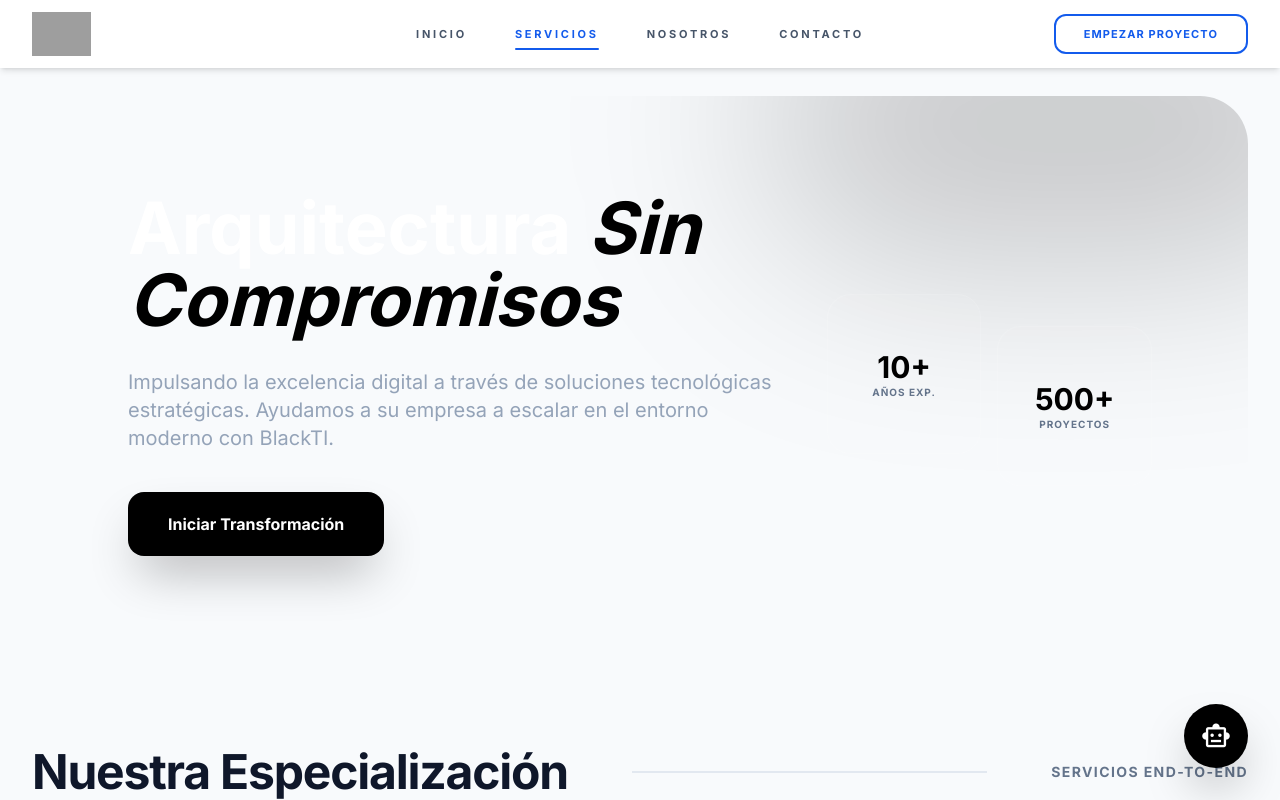
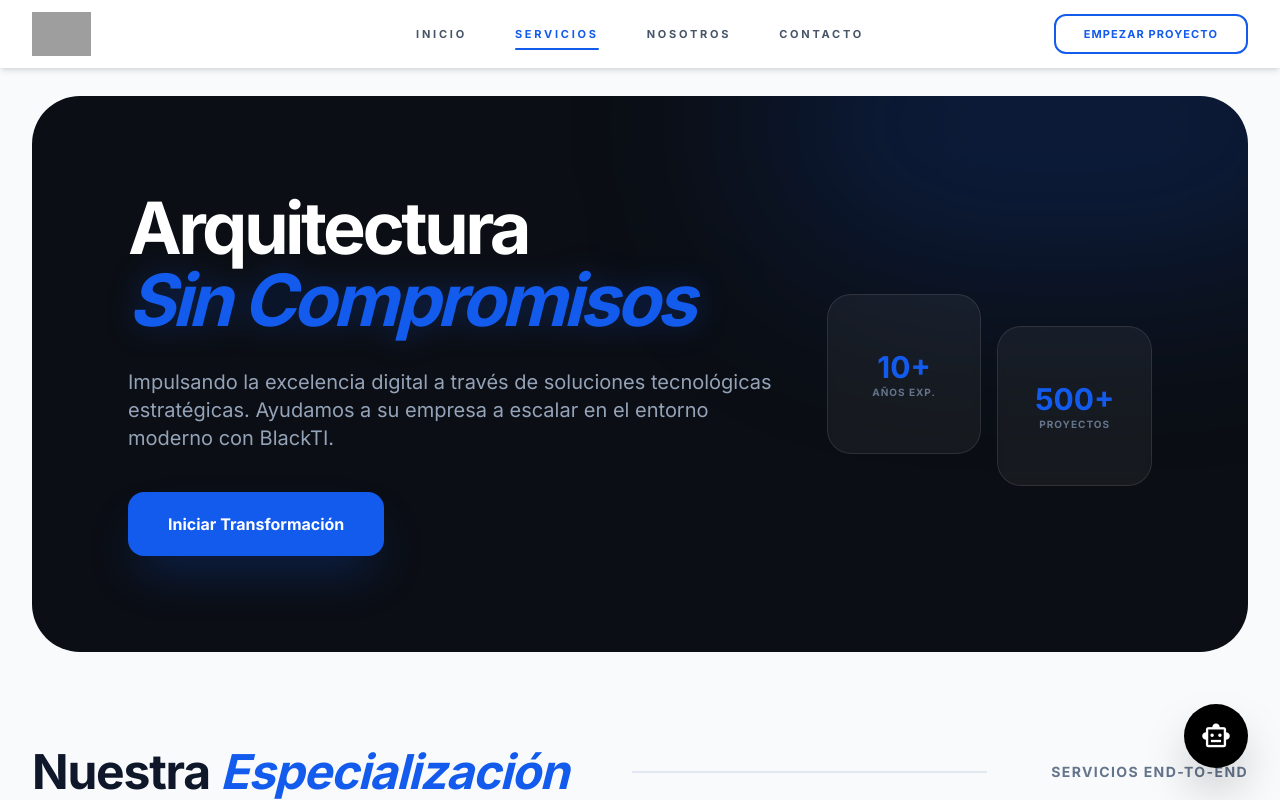
Before and after one commit to asinomas/paginaultima, a React (Vite) app in the folder Pagina_ultima/: page / in a window 1280 px wide. Both pictures are taken after a click on the button "SERVICIOS". Shown: the top 800 px of the page. Built offline with nearby package versions, Linux system fonts and the light colour scheme; grey boxes are pictures that could not be loaded.

Commit message:
Update ServicesDetail.tsx

```diff
--- a/Pagina_ultima/src/components/ServicesDetail.tsx
+++ b/Pagina_ultima/src/components/ServicesDetail.tsx
@@ -1,4 +1,5 @@
 import React from 'react';
+import { Terminal, Lightbulb, Network, Lock, Cloud, BarChart3, ArrowRight } from 'lucide-react';
 
 interface ServicesDetailProps {
   onContactClick: () => void;
@@ -7,62 +8,71 @@ interface ServicesDetailProps {
 const ServicesDetail: React.FC<ServicesDetailProps> = ({ onContactClick }) => {
   const specialties = [
     {
-      icon: 'terminal',
+      icon: Terminal,
       title: 'Consultoría TI',
       description: 'Asesoramiento experto de BlackTI para optimizar su infraestructura y procesos tecnológicos mediante auditorías profundas.'
     },
     {
-      icon: 'insights',
+      icon: Lightbulb,
       title: 'Estrategia Digital',
       description: 'Transformamos su visión en resultados tangibles mediante planes de digitalización avanzados alineados con su negocio.'
     },
     {
-      icon: 'account_tree',
+      icon: Network,
       title: 'Gestión de Proyectos',
       description: 'Ejecución precisa y eficiente de iniciativas complejas con metodologías ágiles que garantizan tiempos de entrega.'
     },
     {
-      icon: 'lock',
+      icon: Lock,
       title: 'Ciberseguridad',
       description: 'Protección integral de sus activos digitales mediante firewalls avanzados y protocolos de encriptación de grado militar.'
     },
     {
-      icon: 'cloud',
+      icon: Cloud,
       title: 'Soluciones Cloud',
       description: 'Migración y gestión de infraestructuras en la nube para mejorar la escalabilidad y reducir costes con BlackTI.'
     },
     {
-      icon: 'analytics',
+      icon: BarChart3,
       title: 'Análisis de Datos',
       description: 'Convertimos sus datos en decisiones inteligentes mediante herramientas de Business Intelligence y Big Data.'
     }
   ];
 
   return (
-    <div className="bg-slate-50 min-h-screen pt-24 pb-32">
+    <div className="bg-slate-50 min-h-screen pt-24 pb-32 antialiased">
+      {/* Hero de la sección de Detalles */}
       <section className="container mx-auto max-w-7xl px-6 lg:px-8 mb-24">
-        <div className="relative overflow-hidden rounded-[3rem] bg-brand-dark p-12 lg:p-24 text-center lg:text-left">
-          <div className="absolute top-[-20%] right-[-10%] w-[50%] h-[50%] bg-primary/20 rounded-full blur-[100px]"></div>
+        <div className="relative overflow-hidden rounded-[3rem] bg-[#0b0e14] p-12 lg:p-24 text-center lg:text-left">
+          {/* Luces de ambiente de fondo */}
+          <div className="absolute top-[-20%] right-[-10%] w-[50%] h-[50%] bg-[#135bec]/20 rounded-full blur-[100px]"></div>
+
           <div className="relative z-10 flex flex-col lg:flex-row items-center gap-12">
             <div className="lg:w-2/3">
-              <h1 className="text-4xl lg:text-7xl font-black text-white leading-tight mb-8">
-                Arquitectura <span className="text-primary italic">Sin Compromisos</span>
+              <h1 className="text-4xl lg:text-7xl font-black text-white leading-tight mb-8 tracking-tighter">
+                Arquitectura <br />
+                <span className="text-[#135bec] italic drop-shadow-[0_0_15px_rgba(19,91,236,0.3)]">Sin Compromisos</span>
               </h1>
               <p className="text-lg lg:text-xl text-slate-400 leading-relaxed max-w-2xl mb-10">
                 Impulsando la excelencia digital a través de soluciones tecnológicas estratégicas. Ayudamos a su empresa a escalar en el entorno moderno con BlackTI.
               </p>
-              <button onClick={onContactClick} className="rounded-2xl bg-primary px-10 py-5 text-base font-bold text-white shadow-2xl shadow-primary/30 hover:scale-105 active:scale-95 transition-all">
+              <button
+                onClick={onContactClick}
+                className="rounded-2xl bg-[#135bec] px-10 py-5 text-base font-bold text-white shadow-2xl shadow-[#135bec]/30 hover:scale-105 active:scale-95 transition-all"
+              >
                 Iniciar Transformación
               </button>
             </div>
+
+            {/* Stats flotantes */}
             <div className="lg:w-1/3 hidden lg:block">
               <div className="grid grid-cols-2 gap-4">
-                 <div className="h-40 bg-white/5 rounded-3xl border border-white/10 flex flex-col items-center justify-center text-white">
-                    <span className="text-3xl font-black text-primary">10+</span>
+                 <div className="h-40 bg-white/5 rounded-3xl border border-white/10 flex flex-col items-center justify-center backdrop-blur-sm">
+                    <span className="text-3xl font-black text-[#135bec]">10+</span>
                     <span className="text-[10px] font-bold uppercase tracking-widest text-slate-500">Años Exp.</span>
                  </div>
-                 <div className="h-40 bg-white/5 rounded-3xl border border-white/10 flex flex-col items-center justify-center text-white translate-y-8">
-                    <span className="text-3xl font-black text-primary">500+</span>
+                 <div className="h-40 bg-white/5 rounded-3xl border border-white/10 flex flex-col items-center justify-center backdrop-blur-sm translate-y-8">
+                    <span className="text-3xl font-black text-[#135bec]">500+</span>
                     <span className="text-[10px] font-bold uppercase tracking-widest text-slate-500">Proyectos</span>
                  </div>
               </div>
@@ -71,25 +81,42 @@ const ServicesDetail: React.FC<ServicesDetailProps> = ({ onContactClick }) => {
         </div>
       </section>
 
+      {/* Grid de Especialización */}
       <section className="container mx-auto max-w-7xl px-6 lg:px-8">
         <div className="mb-16 flex flex-col md:flex-row items-center justify-between gap-6">
-           <h2 className="text-3xl lg:text-5xl font-extrabold text-slate-900 tracking-tight">Nuestra Especialización</h2>
+           <h2 className="text-3xl lg:text-5xl font-extrabold text-slate-900 tracking-tight">
+             Nuestra <span className="text-[#135bec] italic">Especialización</span>
+           </h2>
            <div className="h-0.5 flex-1 bg-slate-200 hidden md:block mx-10"></div>
            <p className="text-slate-500 text-sm font-bold uppercase tracking-widest">Servicios End-to-End</p>
         </div>
 
         <div className="grid grid-cols-1 md:grid-cols-2 lg:grid-cols-3 gap-8">
           {specialties.map((item, idx) => (
-            <div key={idx} className="group relative bg-white p-12 rounded-[2rem] border border-slate-200 shadow-sm hover:shadow-2xl hover:-translate-y-2 transition-all duration-500">
-              <div className="mb-8 flex size-14 items-center justify-center rounded-2xl bg-slate-50 text-slate-400 group-hover:bg-primary group-hover:text-white transition-all duration-500">
-                <span className="material-symbols-outlined !text-3xl">{item.icon}</span>
+            <div key={idx} className="group relative bg-white p-12 rounded-[2.5rem] border border-slate-100 shadow-sm hover:shadow-2xl transition-all duration-500 overflow-hidden flex flex-col h-full">
+
+              {/* Marca de agua de fondo */}
+              <div className="absolute -top-6 -right-6 text-slate-100 group-hover:text-blue-50 transition-all duration-700 pointer-events-none z-0">
+                <item.icon size={180} strokeWidth={1} />
               </div>
-              <h3 className="text-2xl font-bold text-slate-900 mb-4">{item.title}</h3>
-              <p className="text-slate-500 leading-relaxed text-sm mb-8">
-                {item.description}
-              </p>
-              <div className="flex items-center gap-2 text-primary text-xs font-bold uppercase tracking-widest opacity-0 group-hover:opacity-100 transition-opacity">
-                 Detalles técnicos <span className="material-symbols-outlined !text-sm">arrow_forward</span>
+
+              {/* Icono Principal */}
+              <div className="relative z-10 mb-8 flex size-14 items-center justify-center rounded-2xl bg-slate-50 text-[#135bec] group-hover:bg-[#135bec] group-hover:text-white transition-all duration-500 shadow-sm">
+                <item.icon size={28} />
+              </div>
+
+              {/* Contenido */}
+              <div className="relative z-10 flex flex-col h-full">
+                <h3 className="text-2xl font-bold text-slate-900 mb-4">{item.title}</h3>
+                <p className="text-slate-500 leading-relaxed text-sm mb-10 flex-grow">
+                  {item.description}
+                </p>
+
+                {/* Botón Detalles con animación escala */}
+                <button className="flex items-center text-[#135bec] text-[10px] font-bold uppercase tracking-[0.2em] group/btn transition-transform duration-300 hover:scale-105 origin-left w-fit">
+                  <span>Detalles técnicos</span>
+                  <ArrowRight className="ml-2 transition-transform duration-300 group-hover/btn:translate-x-2" size={14} />
+                </button>
               </div>
             </div>
           ))}
```
